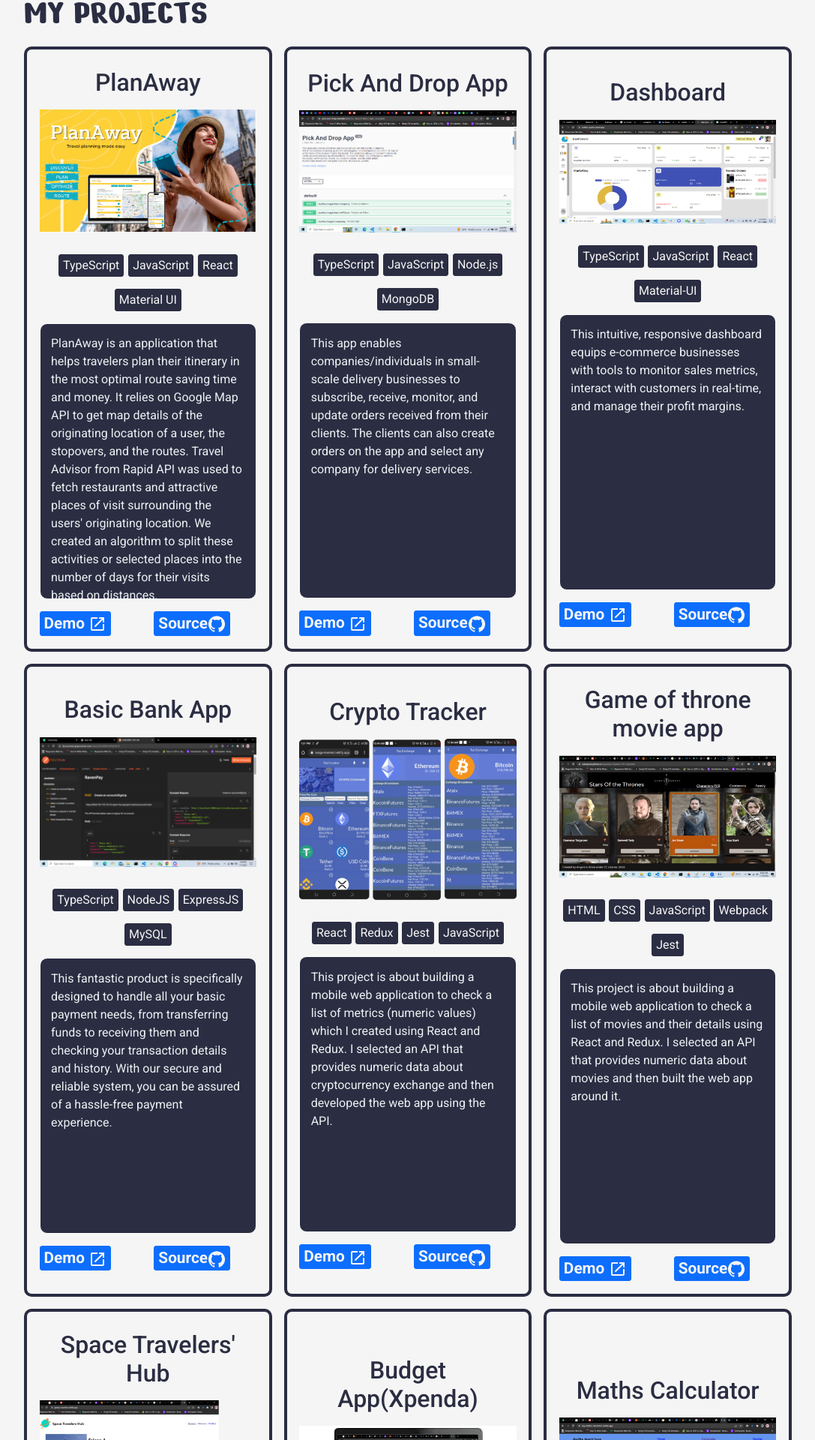
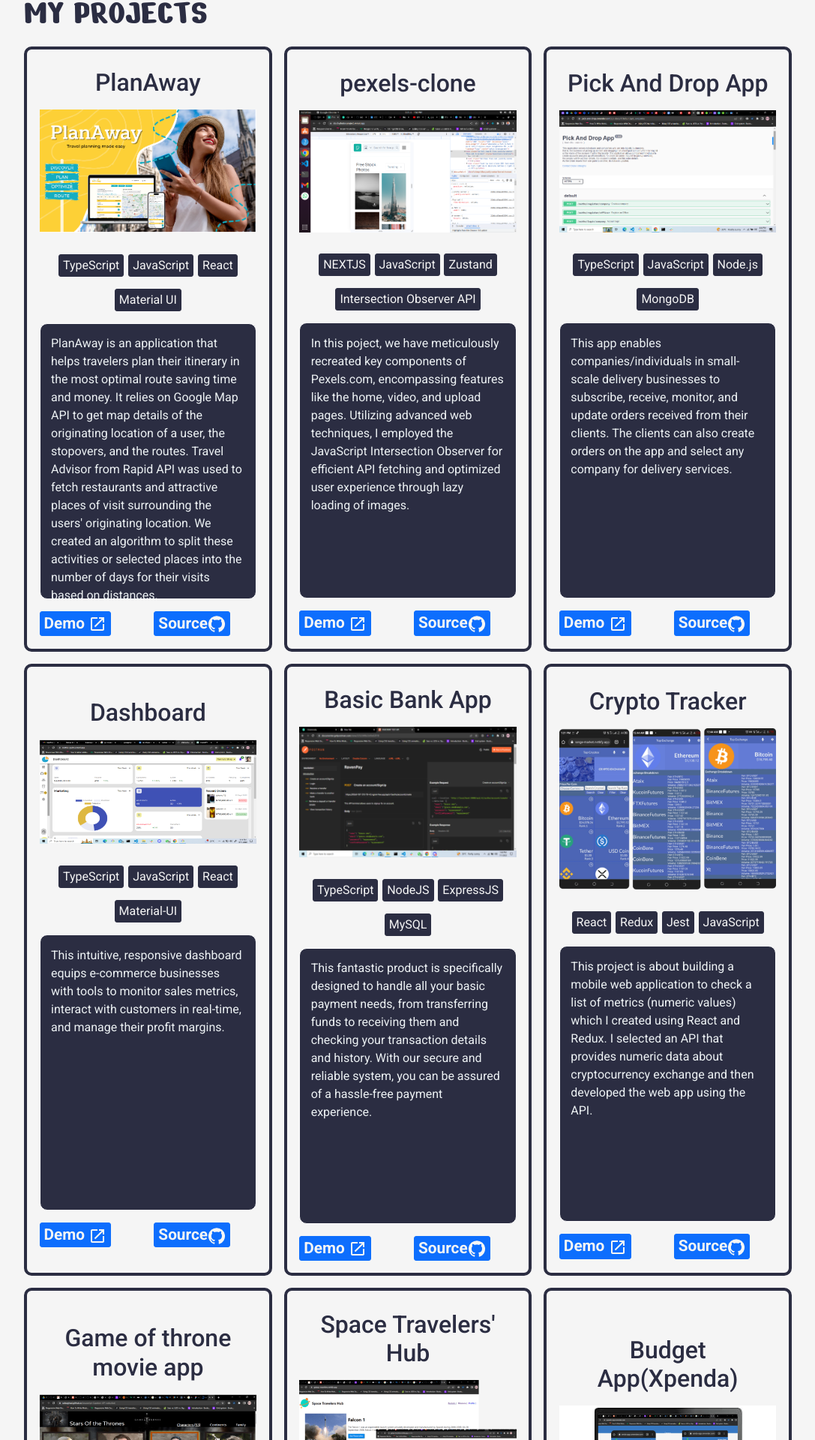
Before and after one commit to udeaghad/my-portfolio, a React (Create React App) app: page / in a window 1280 px wide. Shown: the part 690-2610 px from the top of the page at 75% size, without its empty margins (96-1183 px from the left). Built offline with nearby package versions, Linux system fonts and the light colour scheme.

Commit message:
Update projects-add pexel clone project

```diff
--- a/src/App.js
+++ b/src/App.js
@@ -17,6 +17,16 @@ const App = () => {
     },
     {
       id: 2,
+      name: 'pexels-clone',
+      description:
+      'In this poject, we have meticulously recreated key components of Pexels.com, encompassing features like the home, video, and upload pages. Utilizing advanced web techniques, I employed the JavaScript Intersection Observer for efficient API fetching and optimized user experience through lazy loading of images.',
+      stack: ['NEXTJS', 'JavaScript', 'Zustand', 'Intersection Observer API'],
+      image: '/images/pexel-thumbnail.png',
+      source_code: 'https://github.com/udeaghad/pexels-clone',
+      demo: 'https://pexels-clone-six.vercel.app/',
+    },
+    {
+      id: 3,
       name: 'Pick And Drop App',
       description:
       'This app enables companies/individuals in small-scale delivery businesses to subscribe, receive, monitor, and update orders received from their clients. The clients can also create orders on the app and select any company for delivery services.',
@@ -26,7 +36,7 @@ const App = () => {
       demo: 'https://pick-and-drop.onrender.com/api-docs',
     },
     {
-      id: 3,
+      id: 4,
       name: 'Dashboard',
       description:
       'This intuitive, responsive dashboard equips e-commerce businesses with tools to monitor sales metrics, interact with customers in real-time, and manage their profit margins.',
@@ -36,7 +46,7 @@ const App = () => {
       demo: 'https://metrix-gules.vercel.app/',
     },
     {
-      id: 4,
+      id: 5,
       name: 'Basic Bank App',
       description:
         'This fantastic product is specifically designed to handle all your basic payment needs, from transferring funds to receiving them and checking your transaction details and history. With our secure and reliable system, you can be assured of a hassle-free payment experience.',
@@ -46,7 +56,7 @@ const App = () => {
       demo: 'https://documenter.getpostman.com/view/22522406/2s93eSZF1B',
     },
     {
-      id: 5,
+      id: 6,
       name: 'Crypto Tracker',
       description:
         'This project is about building a mobile web application to check a list of metrics (numeric values) which I created using React and Redux. I selected an API that provides numeric data about cryptocurrency exchange and then developed the web app using the API.',
@@ -57,7 +67,7 @@ const App = () => {
     },
 
     {
-      id: 6,
+      id: 7,
       name: 'Game of throne movie app',
       description:
         'This project is about building a mobile web application to check a list of movies and their details using React and Redux. I selected an API that provides numeric data about movies and then built the web app around it.',
@@ -68,7 +78,7 @@ const App = () => {
     },
 
     {
-      id: 7,
+      id: 8,
       name: "Space Travelers' Hub",
       description:
         'In this Project, We worked with live data from the SpaceX API. We built a web application for a company that provides commercial and scientific space travel services. The application will allow users to book rockets and join selected space missions.',
@@ -78,7 +88,7 @@ const App = () => {
       demo: 'https://galaxy-travellers.netlify.app/',
     },
     {
-      id: 8,
+      id: 9,
       name: 'Budget App(Xpenda)',
       description:
         'This Ruby on Rails project is about building a mobile web application to manage your budget: you have a list of transactions associated with a category and see how much money is spent and on what. I created an application allowing the user to register and log in so that the data is private.',
@@ -88,16 +98,6 @@ const App = () => {
       demo: 'https://xpenda-app.onrender.com/',
     },
 
-    {
-      id: 9,
-      name: 'Maths Calculator',
-      description:
-        'This project was to learn React components, React props, and React state. It was later updated to Handle events in a React app, use React life cycle methods, and understand the mechanism of the lifting state. Also, React hooks were used to refactor the components, and Routing was implemented for this SPA.',
-      stack: ['HTML/CSS', 'JavaScript', 'React'],
-      image: '/images/maths-calculator-app.png',
-      source_code: 'https://github.com/udeaghad/my-maths-calculator',
-      demo: 'https://my-maths-calculator.netlify.app/',
-    },
   ];
 
   return (
```
Also changed, not shown: public/images/pexel-thumbnail.png (added).
